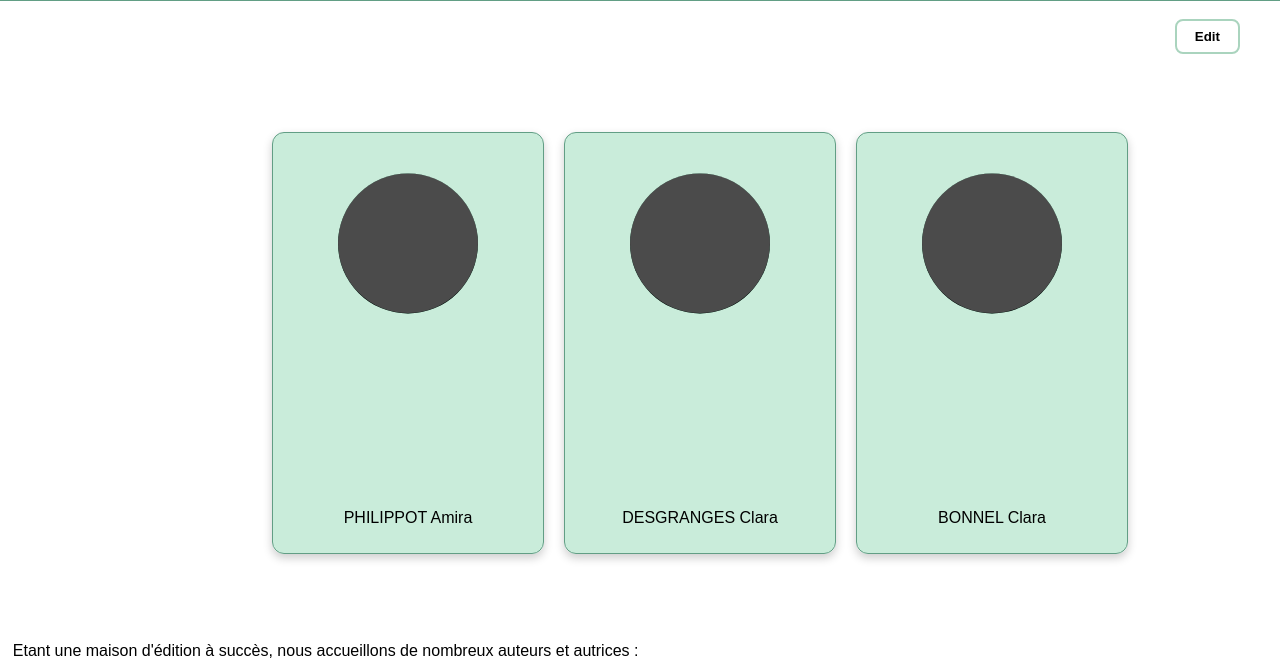
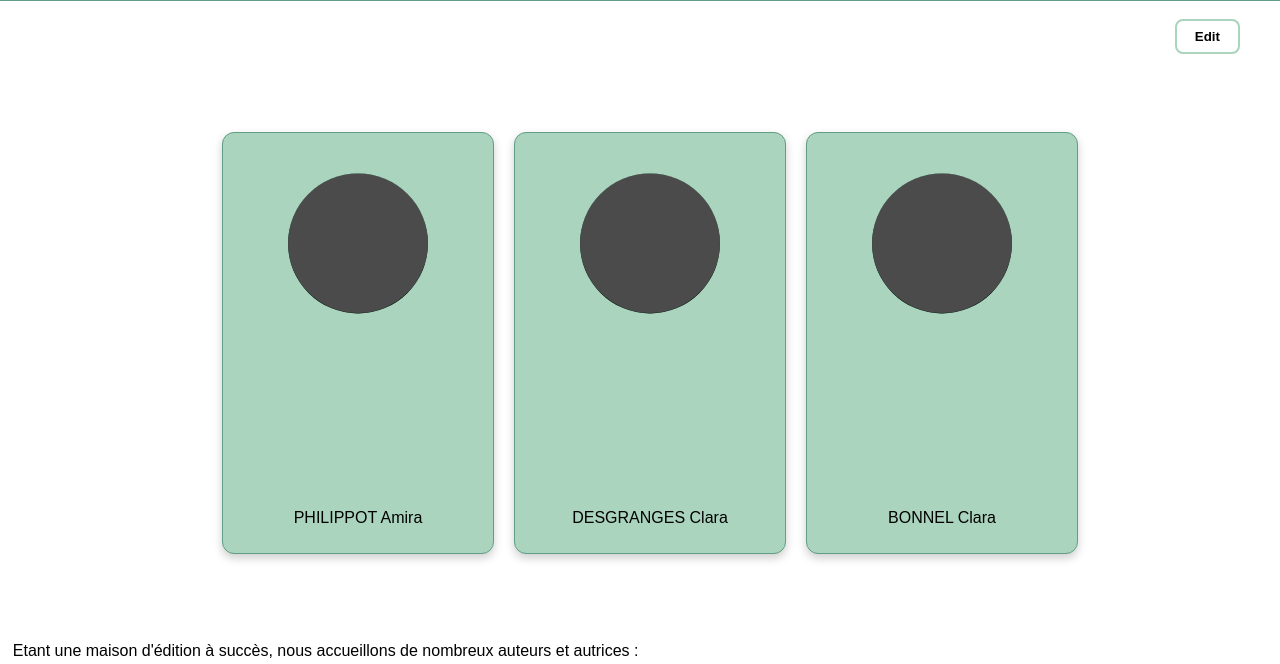
Before and after one commit to clarab002/projet_js, a plain HTML site: page presentation/presentation.html in a window 1280 px wide. Shown: the part 136-800 px from the top of the page. Drawn offline with Linux system fonts and the light colour scheme.

Commit message:
agencement cartes equipe

```diff
--- a/presentation/presentation.css
+++ b/presentation/presentation.css
@@ -52,13 +52,15 @@
 }
 
 .carte{
+    justify-content: center;
     border: 1px solid #629e85;
     border-radius: 12px;
     padding: 10px;
     width: 250px;
     text-align: center;
     box-shadow: 0 4px 10px rgba(0, 0, 0, 0.2);;
-    background-color: #c9ecdafc;
+    background-color: #aad4be;
+;
 }
 
 .edit{
@@ -102,7 +104,7 @@
 }
 
 .persos {
-    margin-left: 20%;
+    justify-content: center;
     display: flex;
     gap: 20px;
     flex-wrap: wrap;
```
Also changed, not shown: presentation/presentation.js (line endings or trailing spaces).
